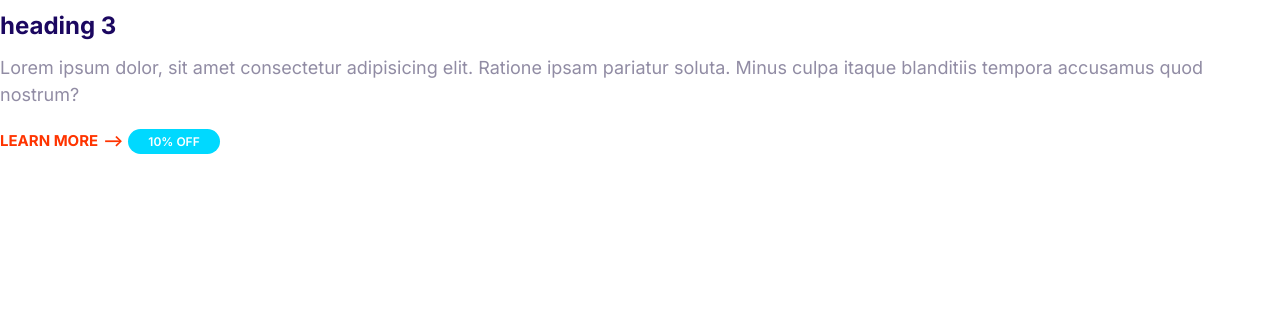
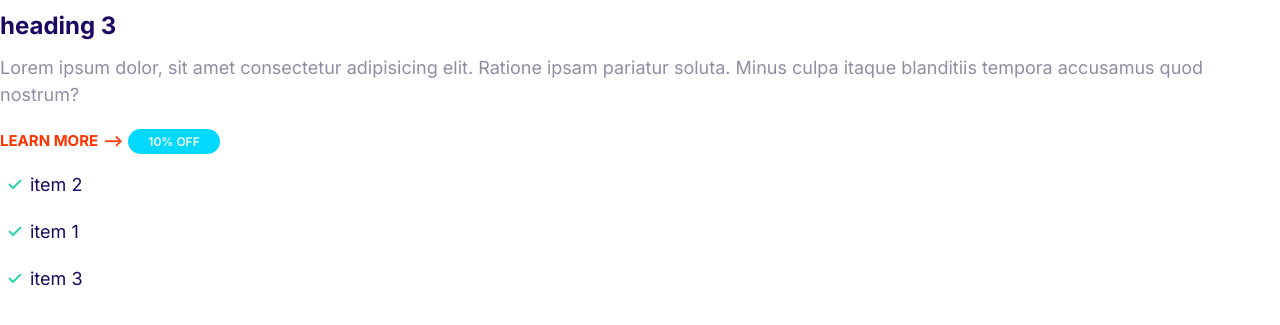
Before and after one commit to echen770/jasify, a plain HTML site: page index.html in a window 1280 px wide. Shown: the part 283-608 px from the top of the page. Drawn offline with Linux system fonts and the light colour scheme.

Commit message:
define the list component

```diff
--- a/css/styles.css
+++ b/css/styles.css
@@ -122,3 +122,32 @@ a {
     font-size: 1.2rem;
   }
 }
+
+/* Lists */
+
+.list {
+  list-style: none;
+  padding-left: 0;
+  color: var(--color-headings);
+}
+
+.list--inline .list__item {
+  display: inline-block;
+  margin-right: 2rem;
+}
+
+.list--tick {
+  list-style-image: url(../images/tick.svg);
+  padding-left: 3rem;
+}
+
+.list--tick .list__item {
+  padding-left: 0.5rem;
+  margin-bottom: 2rem;
+}
+
+@media screen and (min-width: 1024px) {
+  .list--tick .list__item {
+    padding-left: 0;
+  }
+}
--- a/index.html
+++ b/index.html
@@ -19,6 +19,11 @@
     <p>Lorem ipsum dolor, sit amet consectetur adipisicing elit. Ratione ipsam pariatur soluta. Minus culpa itaque blanditiis tempora accusamus quod nostrum?</p>
     <a href="#" class="link-arrow">learn more</a>
     <span class="badge badge--secondary badge--small">10% OFF</span>
+    <ul class="list list--tick">
+        <li class="list__item">item 2</li>
+        <li class="list__item">item 1</li>
+        <li class="list__item">item 3</li>
+    </ul>
 </body>
 
 </html>
```
Also changed, not shown: components/lists.html (added, +5 -0 lines), images/tick.svg (added).
